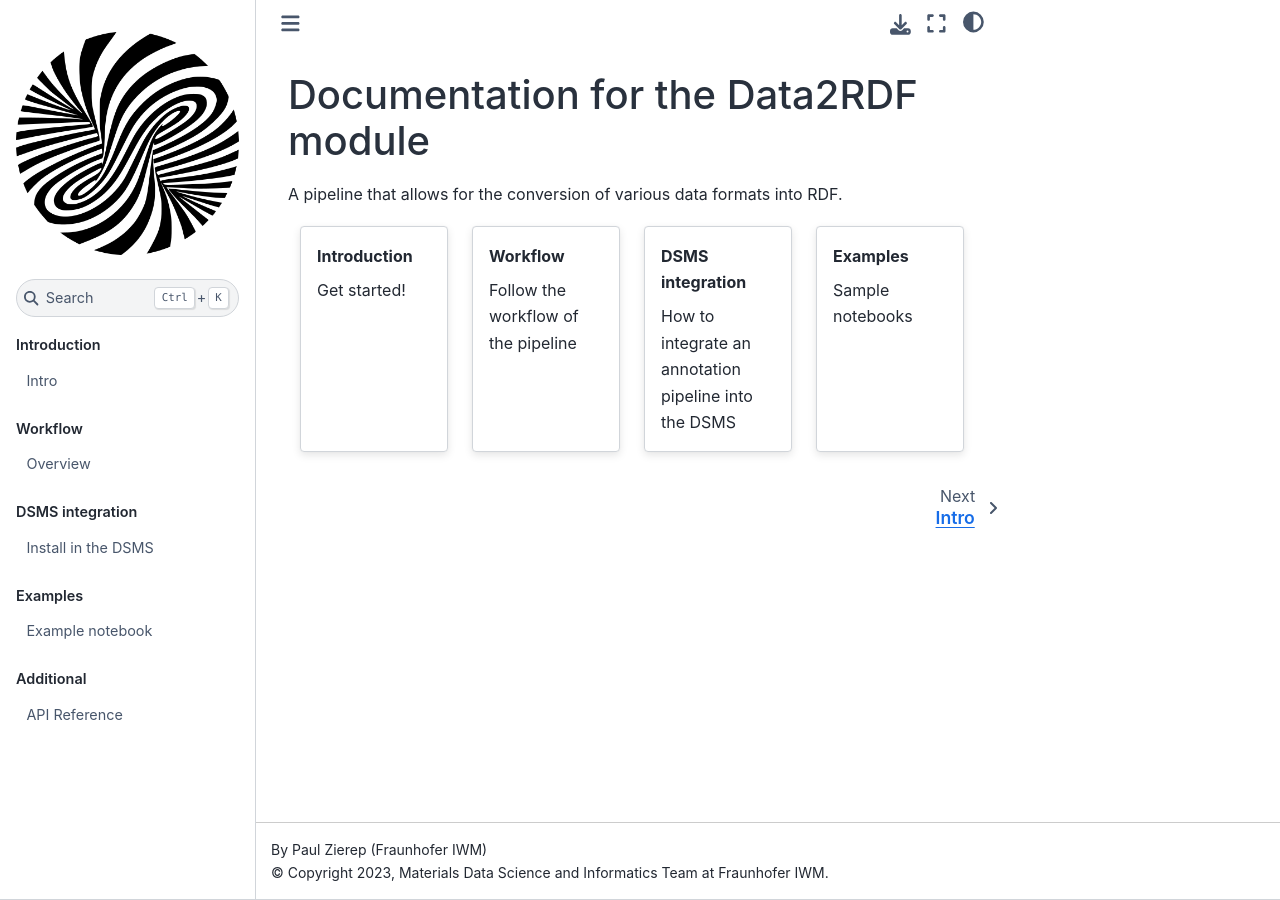
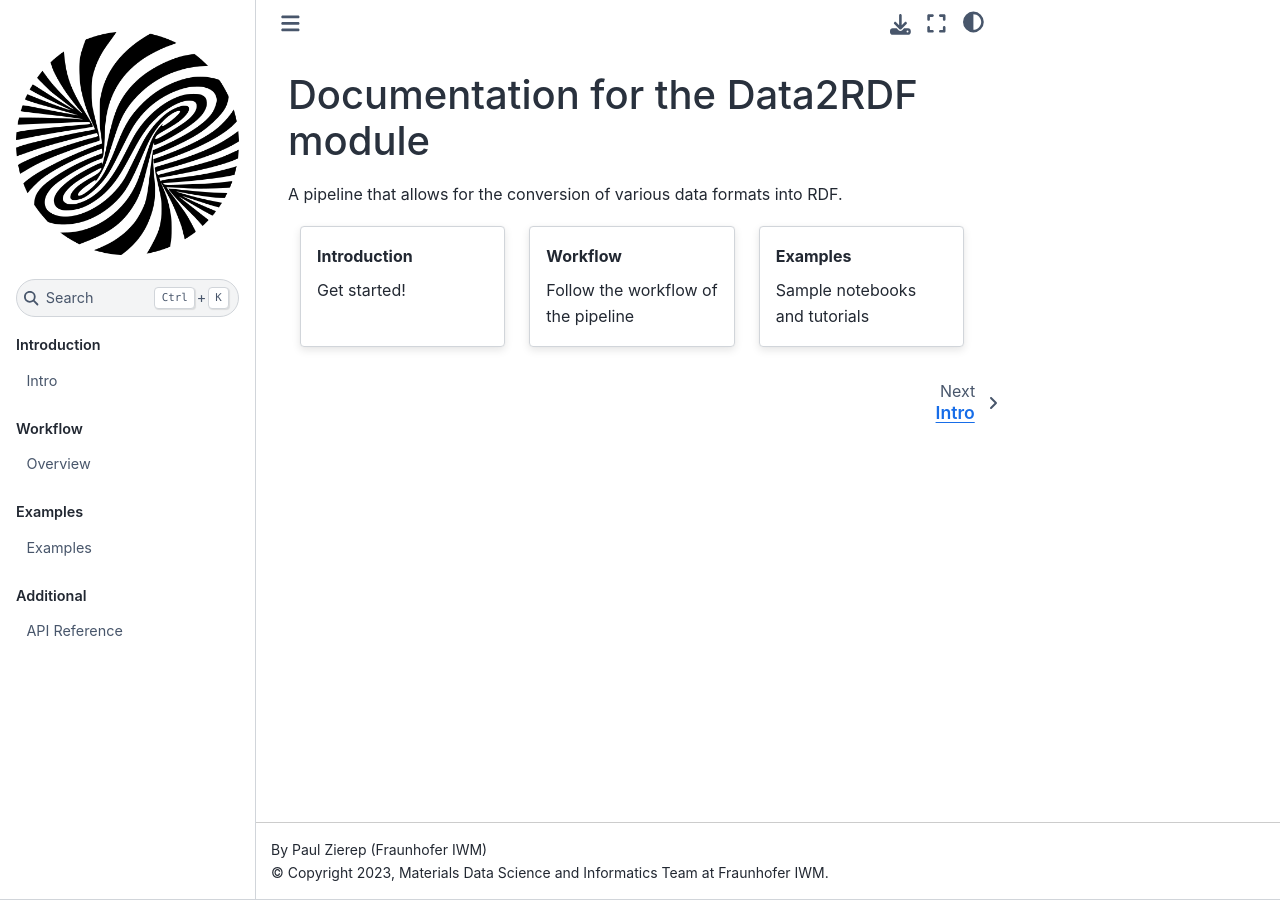
Before and after one commit to MI-FraunhoferIWM/data2rdf, a Sphinx documentation site: the page built from docs/index.md, in a window 1280 px wide. Built offline with Sphinx 7.4.7 and the Sphinx Book theme 1.1.4, drawn with Linux system fonts in a browser that asks for light colours.

Commit message:
Remove DSMS integration

````diff
--- a/docs/examples.md
+++ b/docs/examples.md
@@ -1,13 +1,14 @@
-# Example notebook
+# Examples
+
+## Notebook
 
 An example notebook demonstrating the pipeline for the CSV and the Excel parser is shown in:
 <https://raw.githubusercontent.com/MI-FraunhoferIWM/data2rdf/main/examples/pipeline_demo.ipynb>
 
-# Example files
+## Sample files
 
 This pipeline uses the example datasets, abox templates and mappings stored in: <https://github.com/MI-FraunhoferIWM/data2rdf/tree/main/tests>
 
-
-# Tutorial
+## Tutorial
 
 A tutorial of the pipeline with a minimal example can be found at: <https://raw.githubusercontent.com/MI-FraunhoferIWM/data2rdf/main/examples/pipeline_demo.ipynb>
--- a/docs/index.md
+++ b/docs/index.md
@@ -13,14 +13,9 @@ Get started!
 Follow the workflow of the pipeline
 :::
 
-:::{grid-item-card} DSMS integration
-:link: dsms-integration.html
-How to integrate an annotation pipeline into the DSMS
-:::
-
 :::{grid-item-card} Examples
 :link: examples.html
-Sample notebooks
+Sample notebooks and tutorials
 :::
 ::::
 
@@ -42,14 +37,6 @@ workflow
 
 ```{toctree}
 :hidden: true
-:caption: DSMS integration
-:maxdepth: 2
-
-dsms-integration
-```
-
-```{toctree}
-:hidden: true
 :caption: Examples
 :maxdepth: 2
 
````
Also changed, not shown: docs/dsms-integration.md (deleted, +0 -106 lines).
